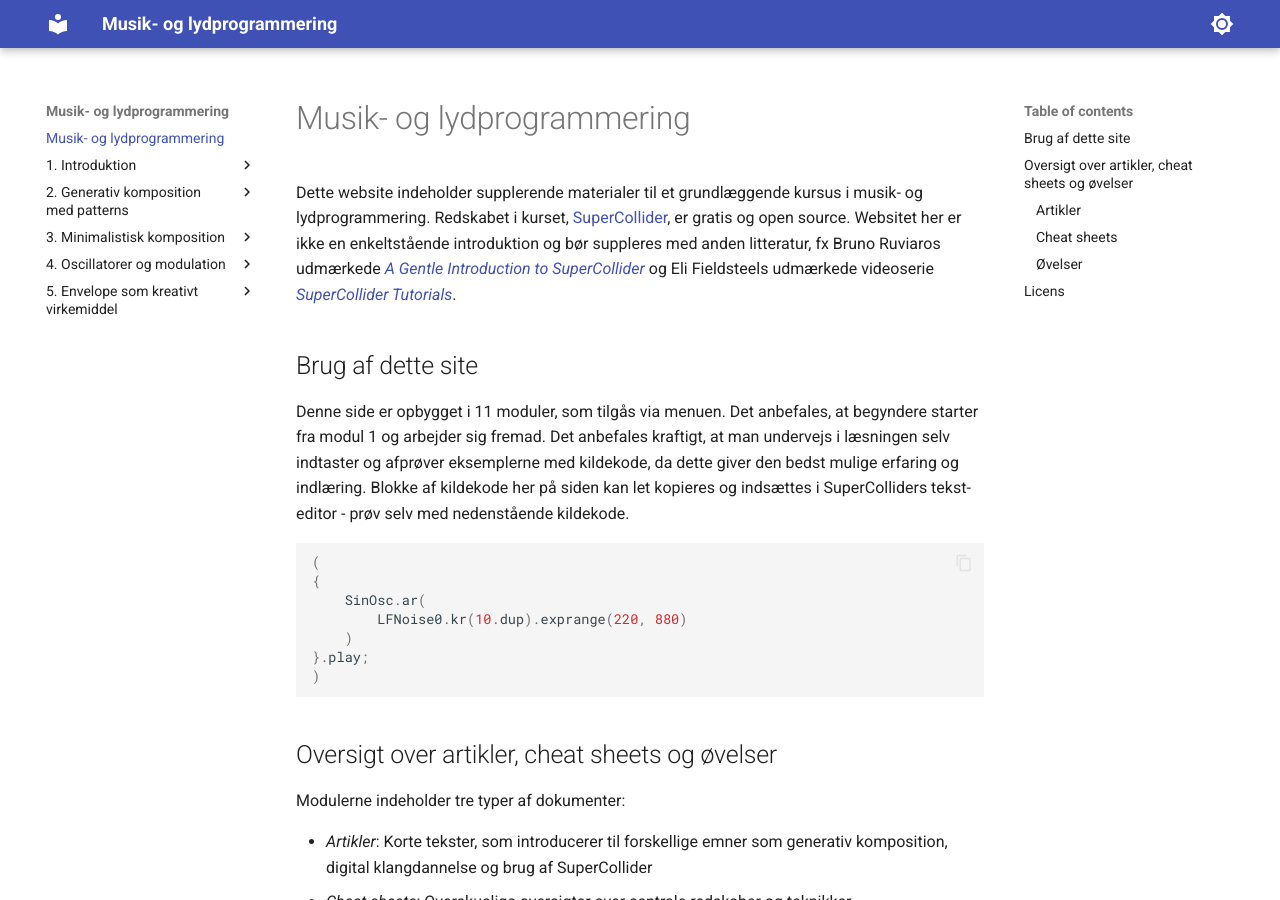
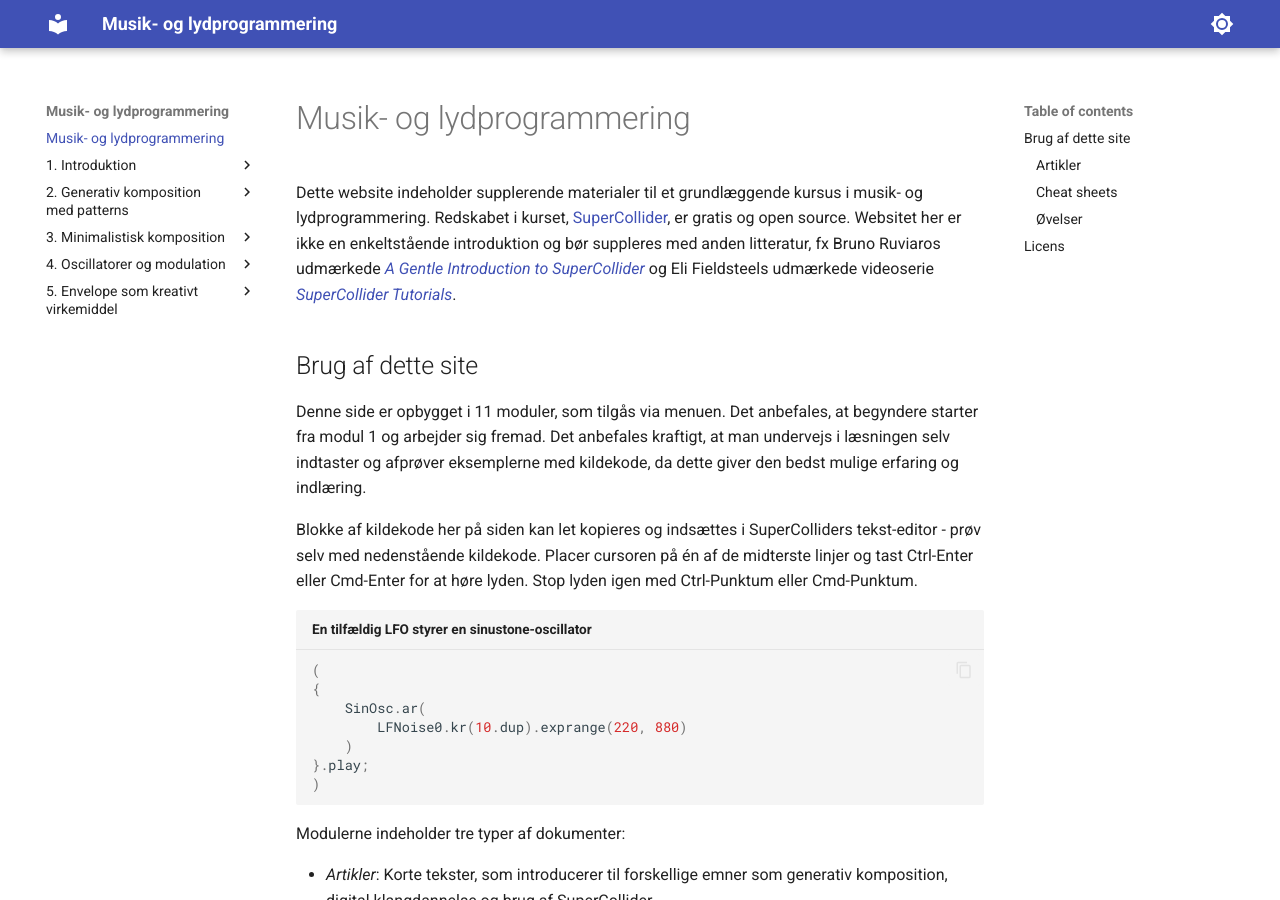
Before and after one commit to sparkletop/sparkletop.github.io, an MkDocs documentation site: the page built from docs/index.md, in a window 1280 px wide and 900 px high. Built offline with MkDocs 1.6.1 and Material for MkDocs 9.7.7, drawn with Linux system fonts in a browser that asks for light colours.

Commit message:
minor adjustment to improve index page readability

````diff
--- a/docs/index.md
+++ b/docs/index.md
@@ -4,9 +4,11 @@ Dette website indeholder supplerende materialer til et grundlæggende kursus i m
 
 ## Brug af dette site
 
-Denne side er opbygget i 11 moduler, som tilgås via menuen. Det anbefales, at begyndere starter fra modul 1 og arbejder sig fremad. Det anbefales kraftigt, at man undervejs i læsningen selv indtaster og afprøver eksemplerne med kildekode, da dette giver den bedst mulige erfaring og indlæring. Blokke af kildekode her på siden kan let kopieres og indsættes i SuperColliders tekst-editor - prøv selv med nedenstående kildekode.
+Denne side er opbygget i 11 moduler, som tilgås via menuen. Det anbefales, at begyndere starter fra modul 1 og arbejder sig fremad. Det anbefales kraftigt, at man undervejs i læsningen selv indtaster og afprøver eksemplerne med kildekode, da dette giver den bedst mulige erfaring og indlæring.
 
-```sc
+Blokke af kildekode her på siden kan let kopieres og indsættes i SuperColliders tekst-editor - prøv selv med nedenstående kildekode. Placer cursoren på én af de midterste linjer og tast Ctrl-Enter eller Cmd-Enter for at høre lyden. Stop lyden igen med Ctrl-Punktum eller Cmd-Punktum.
+
+```sc title="En tilfældig LFO styrer en sinustone-oscillator"
 (
 {
     SinOsc.ar(
@@ -15,8 +17,6 @@ Denne side er opbygget i 11 moduler, som tilgås via menuen. Det anbefales, at b
 }.play;
 )
 ```
-
-## Oversigt over artikler, cheat sheets og øvelser
 
 Modulerne indeholder tre typer af dokumenter:
 
````
